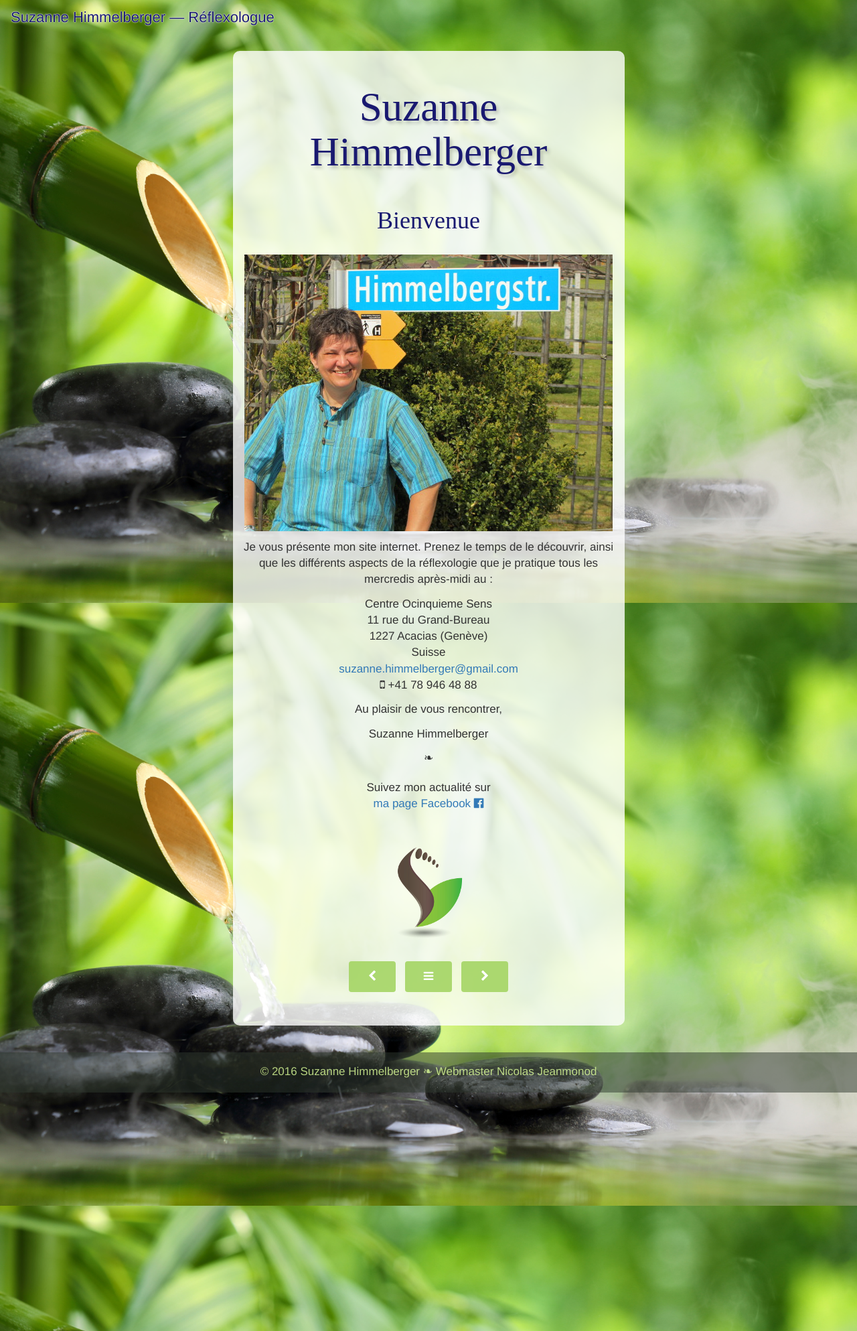
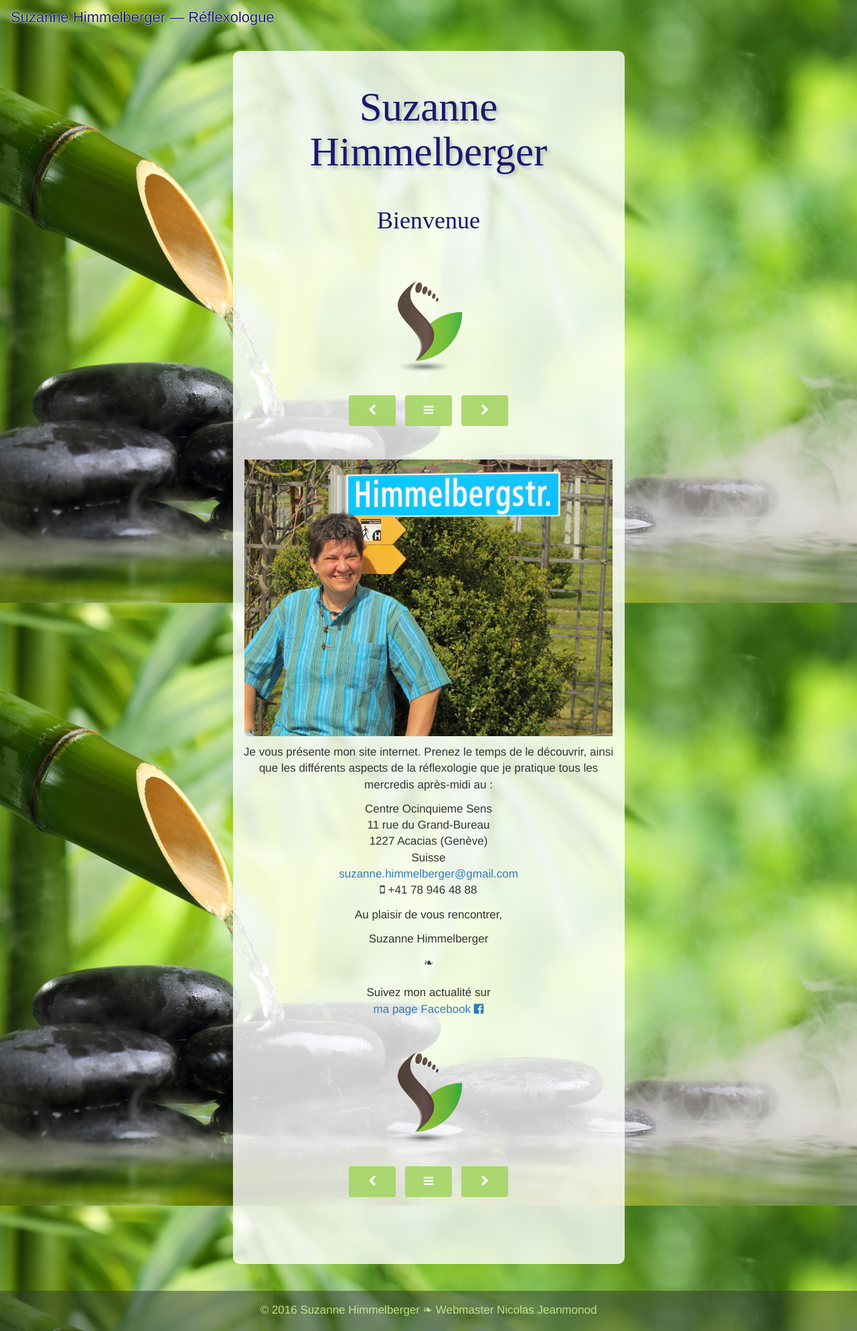
Before and after one commit to reflexohub/site-web-v1, a Jekyll site: the page built from 010-accueil.md, in a window 1280 px wide. Shown: the whole page at 67% size. Built offline with Jekyll 4.4.1, drawn with Linux system fonts in a browser that asks for light colours; nearby versions of some CDN libraries; some web fonts are replaced.

Commit message:
ajout du menu en haut de la 1ere page

```diff
--- a/010-accueil.md
+++ b/010-accueil.md
@@ -7,6 +7,8 @@ published: true
 # Suzanne Himmelberger
 
 ## Bienvenue
+
+{% include prev-next-buttons.html %}
 
 ![](./images/suzanne.jpg)
 
--- a/assets/css/style.scss
+++ b/assets/css/style.scss
@@ -31,6 +31,7 @@ $section-bkg-color:  rgba( 255, 255, 255, 0.8 );
 	}
 	div.btn-prev-next {
 		margin-top: 50px;
+		margin-bottom: 50px;
 		$abtn-color: rgba( 165, 213, 100, 0.9 );
 		$abtn-color-hover: transparent;
 		a.btn {
```
